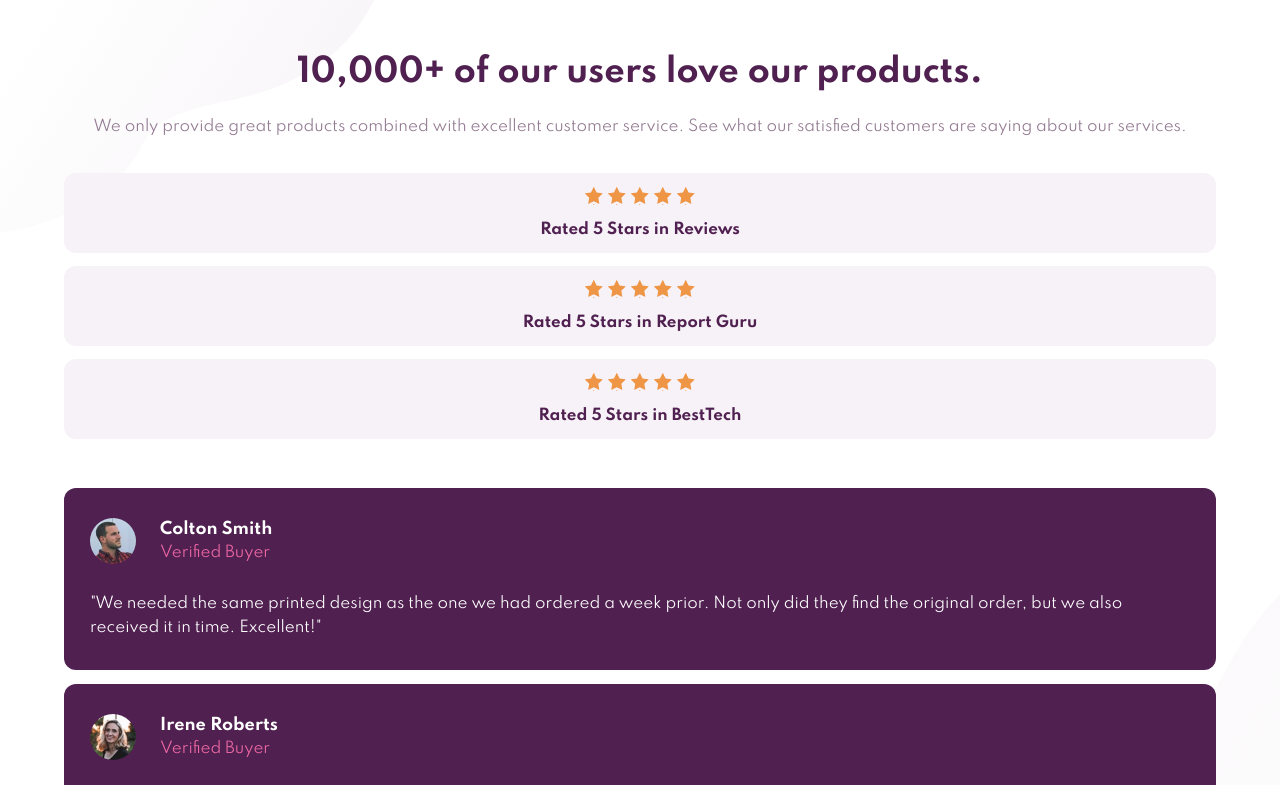
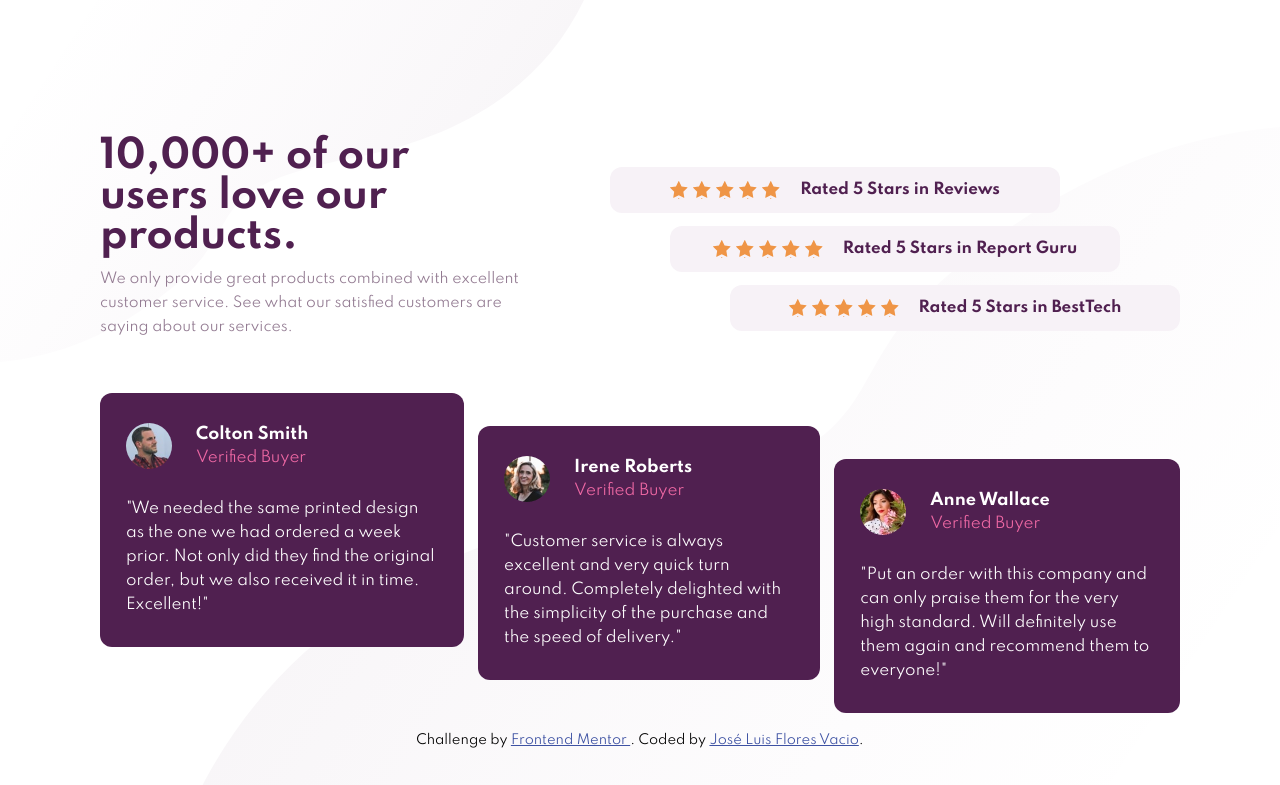
Before and after one commit to JoseLuisFV/challengeSocialProof, a plain HTML site: page dev/index.html in a window 1280 px wide. Shown: the top 785 px of the page. Drawn offline with Linux system fonts and the light colour scheme.

Commit message:
Terminado la vista de escritorio con animaciones

```diff
--- /dev/null
+++ b/dev/css/desktop.css
@@ -0,0 +1,115 @@
+body {
+    background:
+        url('../images/bg-pattern-top-desktop.svg'),
+        url('../images/bg-pattern-bottom-desktop.svg');
+
+        background-repeat: no-repeat, no-repeat;
+        background-position: top left, bottom right;
+}
+
+body > div {
+    max-width: 1200px;
+}
+
+header {
+    flex-direction: row;
+    justify-content: space-between;
+    padding-top: 85px;
+    margin-bottom: 20px
+}
+
+header > div {
+    width: 420px
+}
+
+
+
+.page__title {
+    font-size: 3.8rem;
+    line-height: 4.0rem;
+    margin-bottom: 10px;
+    text-align: left;
+    transition: transform 500ms ease-in-out;
+}
+
+header:hover .page__title {
+    transform: scale(1.2);
+}
+
+.page__goal {
+    font-size: 1.4rem;
+    text-align: left;
+}
+
+.page__rating {
+    display: flex;
+    flex-direction: column;
+    justify-content: space-between;
+    width: 570px;
+}
+
+.rating:nth-child(1) {
+    align-self: flex-start;
+    transition: transform 0.6s ease-in;
+}
+
+.rating:nth-child(2) {
+    align-self: center;
+}
+
+.rating:nth-child(3) {
+    align-self: flex-end;
+    transition: transform 0.52s ease-out 0.6s;
+}
+
+header:hover .rating:nth-child(1) {
+    transform: translateX(120px)
+}
+
+header:hover .rating:nth-child(3) {
+    transform: translateX(-120px)
+}
+
+.rating {
+    display: flex;
+    justify-content: center;
+    align-items: center;
+    gap: 20px;
+    width: 450px;
+}
+
+.rating__stars {
+    margin: 0;
+}
+
+.customers {
+    flex-direction: row;
+    height: 320px;
+}
+
+.customer-review:nth-child(1) {
+    align-self: flex-start;
+    transition: all .9s linear;
+}
+
+.customer-review:nth-child(2) {
+    align-self: center;
+    transition: all .9s linear;
+}
+
+.customer-review:nth-child(3) {
+    align-self: flex-end;
+    transition: all .9s linear;
+}
+
+.customers:hover > .customer-review:nth-child(1) {
+    transform: translateY(33px) scale(0.9);
+}
+
+.customers:hover > .customer-review:nth-child(2) {
+    transform: scale(1.1);
+}
+
+.customers:hover > .customer-review:nth-child(3) {
+    transform: translateY(-33px) scale(0.9);
+}
--- a/dev/index.html
+++ b/dev/index.html
@@ -15,6 +15,7 @@
     <link rel="preconnect" href="https://fonts.gstatic.com" crossorigin>
     <link href="https://fonts.googleapis.com/css2?family=Spartan:wght@400;500;700&display=swap" rel="stylesheet">
     <link rel="stylesheet" href="./css/style.css">
+    <link rel="stylesheet" href="./css/desktop.css" media="screen and (min-width: 960px)">
 
     <title>Jos&eacute; Luis Flores Vacio | Social proof section</title>
 
```
